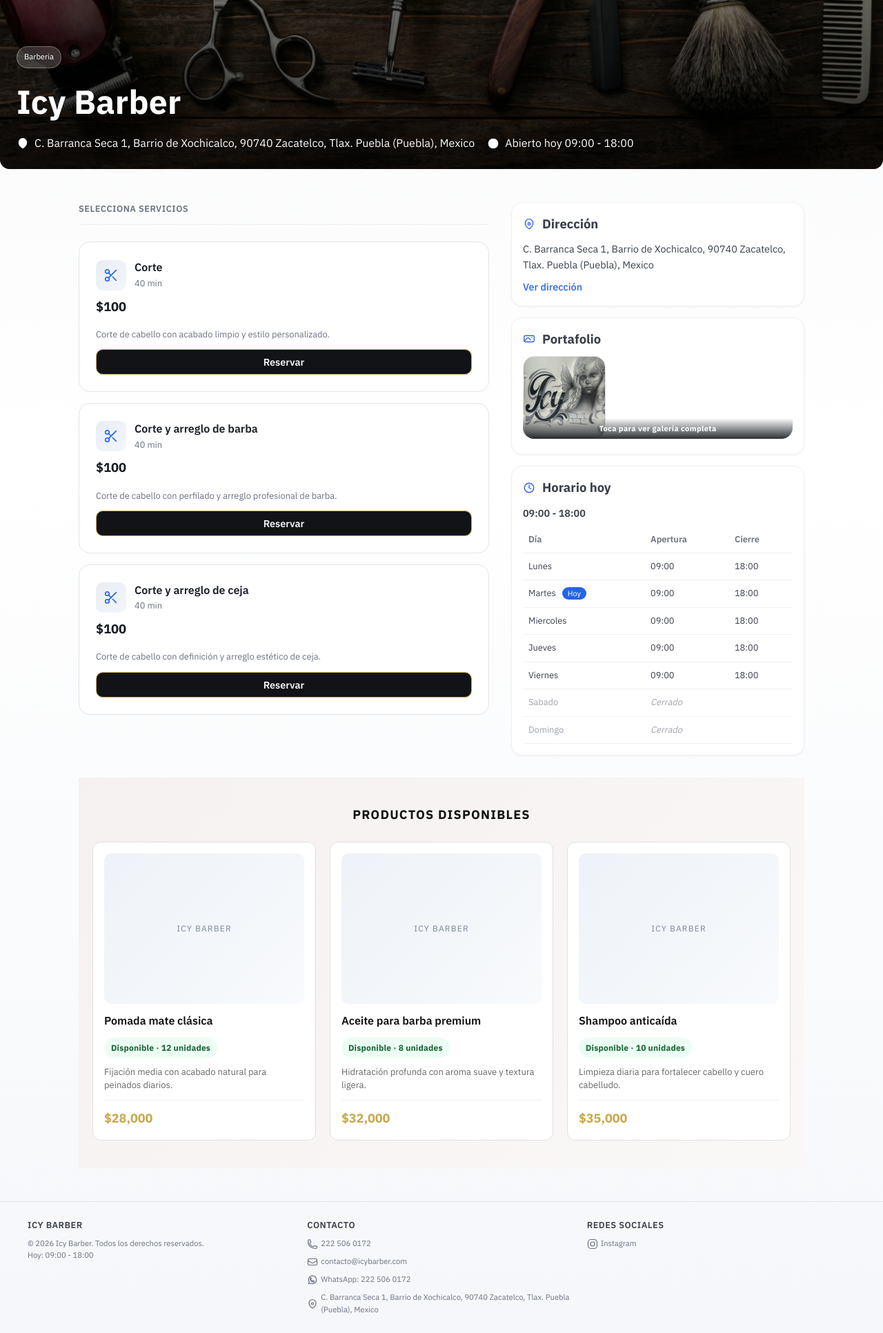
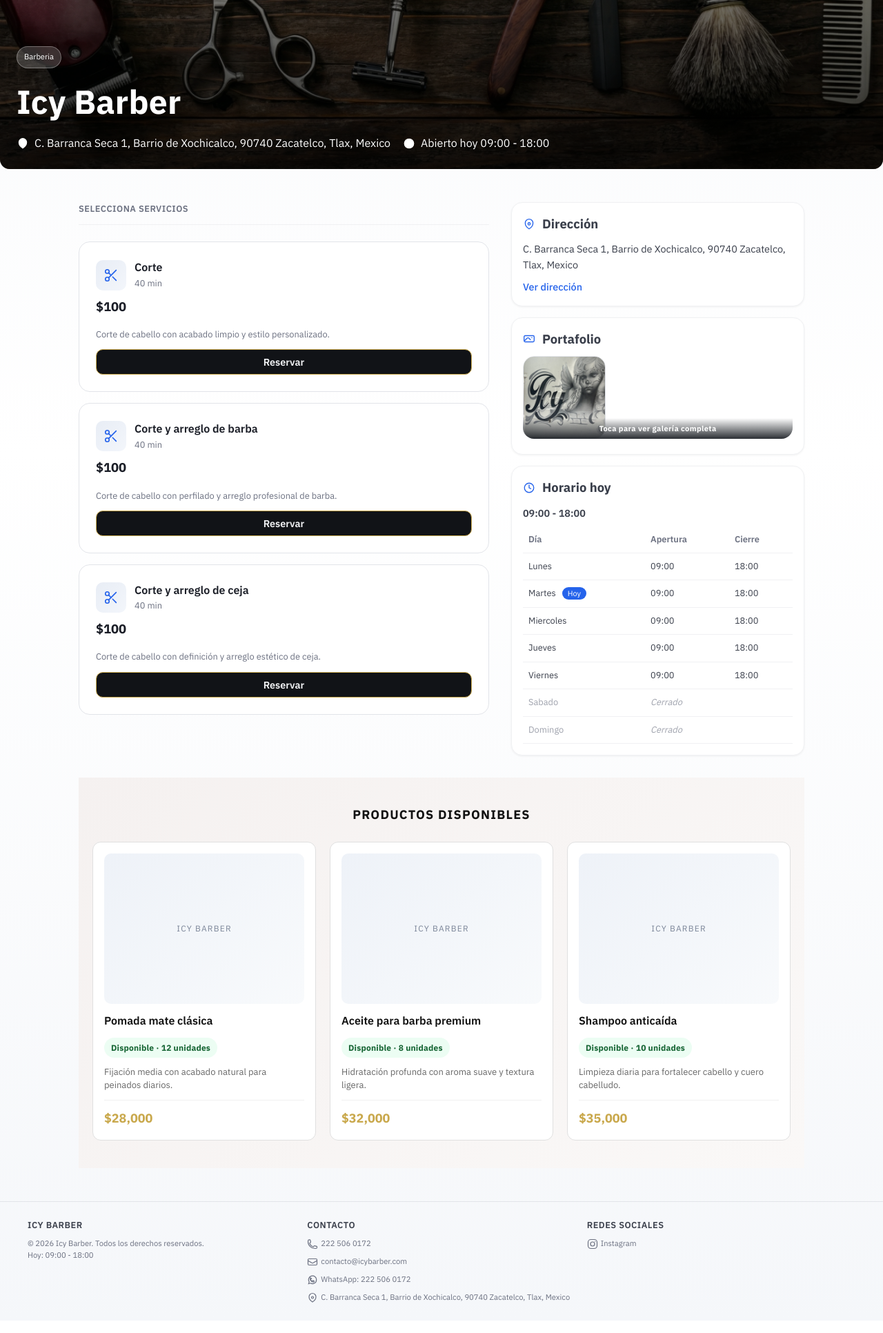
Before and after one commit to jovas-007/icy_barber, a Flask app: page / in a window 1280 px wide. Shown: the part 180-2112 px from the top of the page at 69% size. After the commit the page ends 2068 px from the top, so only its background shows below. Run offline with Flask 3, Linux system fonts and the light colour scheme; data comes from the database, SQL or seed files in the repository; data that the repository does not hold is empty.

Commit message:
direccion

```diff
--- a/app.py
+++ b/app.py
@@ -67,7 +67,7 @@ AVATAR_WEBP_QUALITY = int(os.getenv("AVATAR_WEBP_QUALITY", "76"))
 BARBERSHOP_INFO = {
     "name": "Icy Barber",
     "category": "Barberia",
-    "address": "C. Barranca Seca 1, Barrio de Xochicalco, 90740 Zacatelco, Tlax. Puebla (Puebla), Mexico",
+    "address": "C. Barranca Seca 1, Barrio de Xochicalco, 90740 Zacatelco, Tlax, Mexico",
     "maps_url": "https://maps.google.com/?q=C.+Barranca+Seca+1,+Barrio+de+Xochicalco,+90740+Zacatelco,+Tlax.+Puebla+(Puebla),+Mexico",
     "phone": "222 506 0172",
     "whatsapp": "222 506 0172",
--- a/templates/base.html
+++ b/templates/base.html
@@ -23,7 +23,7 @@
         'whatsapp_url': 'https://wa.me/522225060172',
         'email': 'contacto@icybarber.com',
         'maps_url': 'https://maps.google.com',
-        'address': 'C. Barranca Seca 1, Barrio de Xochicalco, 90740 Zacatelco, Tlax. Puebla (Puebla), Mexico',
+        'address': 'C. Barranca Seca 1, Barrio de Xochicalco, 90740 Zacatelco, Tlax, Mexico',
         'instagram_url': 'https://www.instagram.com/icy_barber?igsh=OHF5eDJxMmd2Ymhh',
         'instagram_label': 'Instagram'
     } %}
--- a/templates/booking.html
+++ b/templates/booking.html
@@ -15,7 +15,7 @@
 {% set shop = barbershop_info | default({
     'name': 'Icy Barber',
     'category': 'Barberia',
-    'address': 'C. Barranca Seca 1, Barrio de Xochicalco, 90740 Zacatelco, Tlax. Puebla (Puebla), Mexico',
+    'address': 'C. Barranca Seca 1, Barrio de Xochicalco, 90740 Zacatelco, Tlax, Mexico',
     'maps_url': 'https://maps.google.com',
     'today_hours': '09:00 - 20:00',
     'portfolio_image': 'img/logo_icy.jpeg',
```
